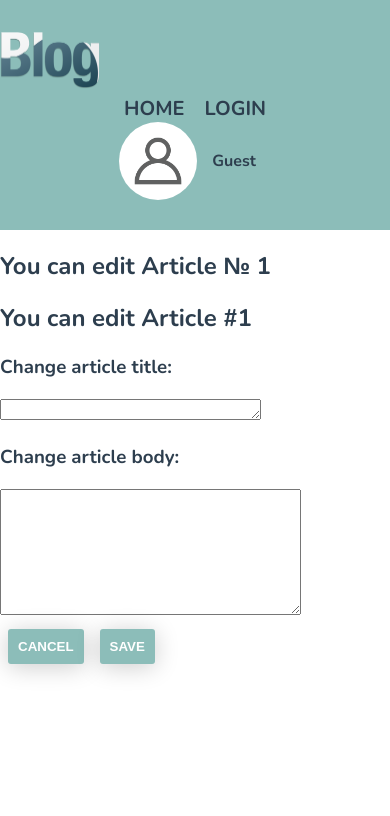
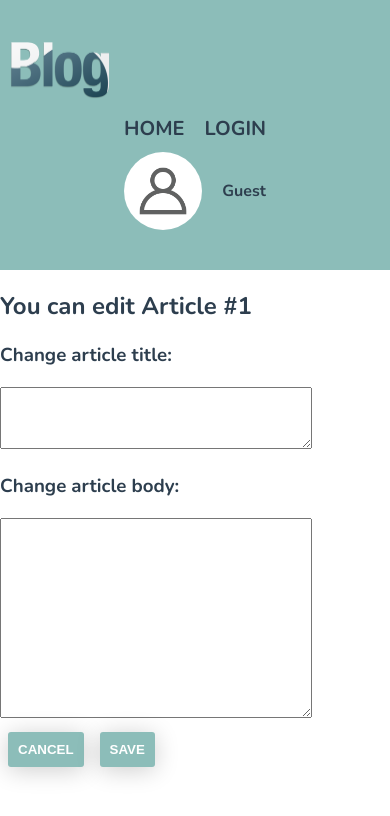
Before and after one commit to berserks03/Blog_Gatis_Aina, a React (Create React App) app: page /editarticle/1 in a window 390 px wide. Shown: the top 816 px of the page. Built offline with nearby package versions, Linux system fonts and the light colour scheme; no server answers.

Commit message:
Responsive articles page, styled textarea

```diff
--- a/src/components/blogArticle/blogArticle.scss
+++ b/src/components/blogArticle/blogArticle.scss
@@ -88,3 +88,10 @@ $shadow: rgba(0, 0, 0, 0.2);
   justify-content: space-around;
   flex-wrap: wrap;
 }
+
+@media only screen and (max-width: 500px) {
+  .article__title {
+    font-size: 36px;
+    padding: 5px;
+  }
+}
--- a/src/components/header/header.scss
+++ b/src/components/header/header.scss
@@ -19,6 +19,7 @@ $shadow: rgba(0, 0, 0, 0.2);
   margin: 0 auto;
   cursor: pointer;
   outline: none;
+  margin: 10px;
 }
 
 .header__login {
@@ -27,7 +28,7 @@ $shadow: rgba(0, 0, 0, 0.2);
   align-items: center;
 
   & h4 {
-    margin: 15px;
+    margin: 10px;
   }
 }
 
@@ -38,6 +39,7 @@ $shadow: rgba(0, 0, 0, 0.2);
   padding: 5px;
   border-radius: 50%;
   background-color: $white;
+  margin: 10px;
 }
 
 .admin {
--- a/src/index.scss
+++ b/src/index.scss
@@ -10,6 +10,7 @@ $blue: #8cbdb9;
 $brown: #e09e50;
 $darkBlue: #2d3e4e;
 $shadow: rgba(0, 0, 0, 0.2);
+$red: #ff0000;
 
 @mixin transition($args...) {
   transition: $args;
@@ -54,6 +55,21 @@ code {
 }
 
 .error-message {
-  color: red;
-  font-size: .8rem;
+  color: $red;
+  font-size: 0.8rem;
 }
+
+.edit-textarea {
+  min-width: 80%;
+  max-width: 80%;
+  min-height: 60px;
+  color: $darkBlue;
+  font-size: 1em;
+  font-family: 'Nunito', sans-serif;
+  padding: 8px;
+  text-align: left;
+
+  &.body {
+    min-height: 200px;
+  }
+}
--- a/src/page/editArticle.tsx
+++ b/src/page/editArticle.tsx
@@ -49,27 +49,22 @@ const EditArticle: FC = () => {
       <div className="container">
         <div className="row center-xs">
           <div className="col-xs-12">
-            <h2>You can edit Article № {id}</h2>
-
             <h2>You can edit Article #{id}</h2>
-
           </div>
         </div>
         <div className="row">
           <div className="col-xs-12 center-xs col-sm-12">
             <h3>Change article title:</h3>
             <textarea
+              className="edit-textarea"
               value={editTitle}
-              rows={1}
-              cols={30}
               onChange={(ev: React.ChangeEvent<HTMLTextAreaElement>): void =>
                 setEditTitle(ev.target.value)}
             />
             <h3>Change article body:</h3>
             <textarea
+              className="edit-textarea body"
               value={editBody}
-              rows={8}
-              cols={35}
               onChange={(ev: React.ChangeEvent<HTMLTextAreaElement>): void =>
                 setEditBody(ev.target.value)}
             />
```
